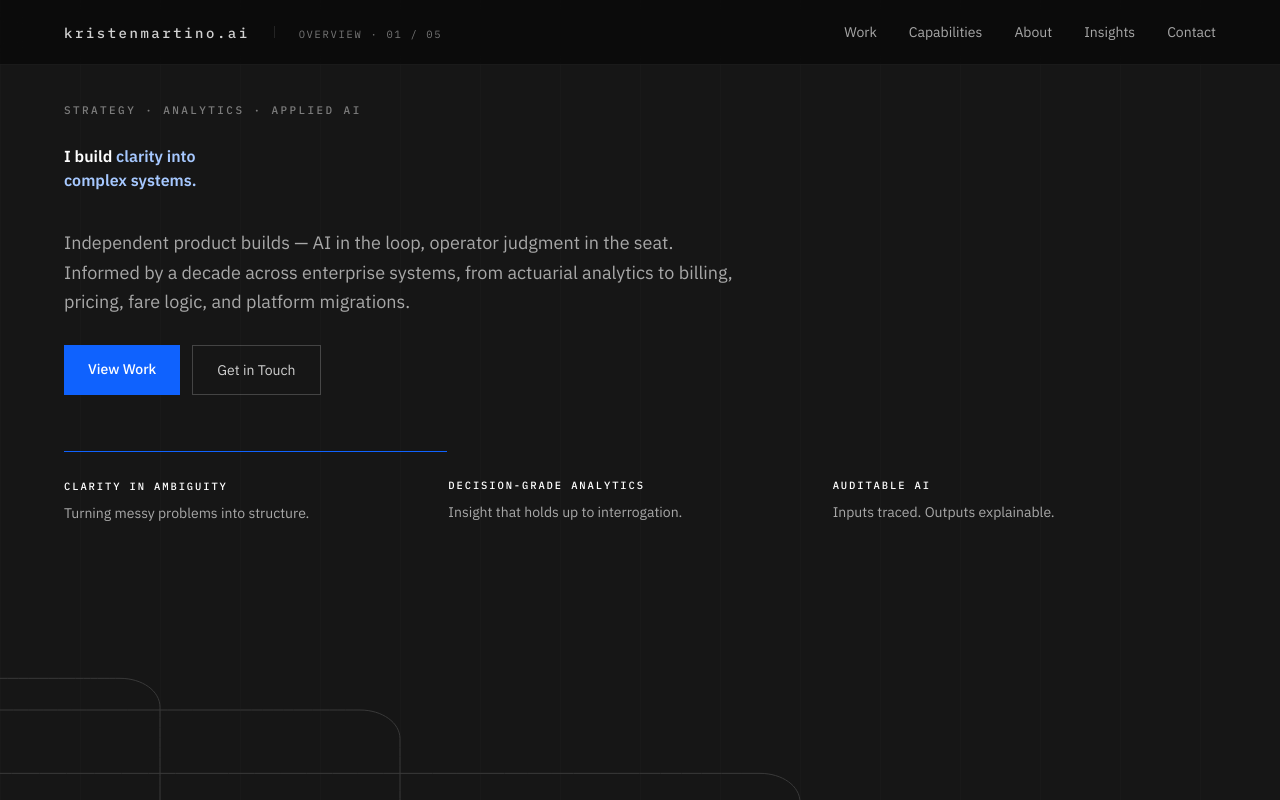
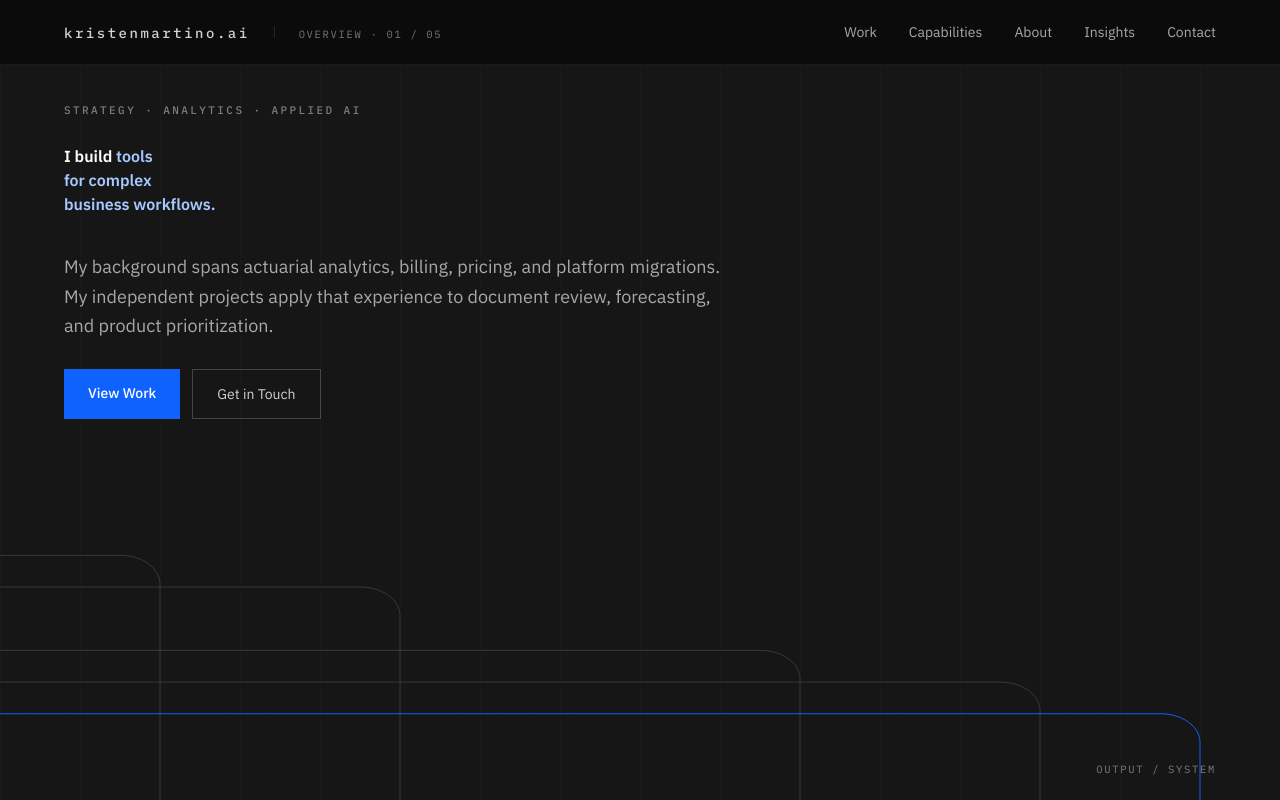
Before and after one commit to kristenmartino/portfolio-v2, a Next.js app: page / in a window 1280 px wide. Shown: the top 800 px of the page. Built offline with nearby package versions, Linux system fonts and the light colour scheme.

Commit message:
Simplify homepage opening and remove slogan strip

```diff
--- a/src/components/hero/Hero.tsx
+++ b/src/components/hero/Hero.tsx
@@ -4,7 +4,6 @@ import { motion, useScroll, useTransform } from "framer-motion";
 import { useRef } from "react";
 import { Mono } from "@/components/typography/Mono";
 import { SchematicResolve } from "./SchematicResolve";
-import { SignalStrip } from "./SignalStrip";
 import { EASE, DUR } from "@/lib/motion";
 
 export function Hero() {
@@ -73,7 +72,7 @@ export function Hero() {
         >
           I build{" "}
           <span className="text-[var(--color-signal-blue-soft)]">
-            clarity into complex systems.
+            tools for complex business workflows.
           </span>
         </motion.h1>
 
@@ -87,10 +86,9 @@ export function Hero() {
             className="text-base md:text-lg leading-relaxed"
             style={{ color: "var(--color-graphite-40)" }}
           >
-            Independent product builds — AI in the loop, operator judgment
-            in the seat. Informed by a decade across enterprise systems,
-            from actuarial analytics to billing, pricing, fare logic, and
-            platform migrations.
+            My background spans actuarial analytics, billing, pricing, and
+            platform migrations. My independent projects apply that experience
+            to document review, forecasting, and product prioritization.
           </p>
           <div className="mt-7 flex flex-wrap gap-3">
             <a
@@ -107,8 +105,6 @@ export function Hero() {
             </a>
           </div>
         </motion.div>
-
-        <SignalStrip />
       </motion.div>
 
       <SchematicResolve />
```
